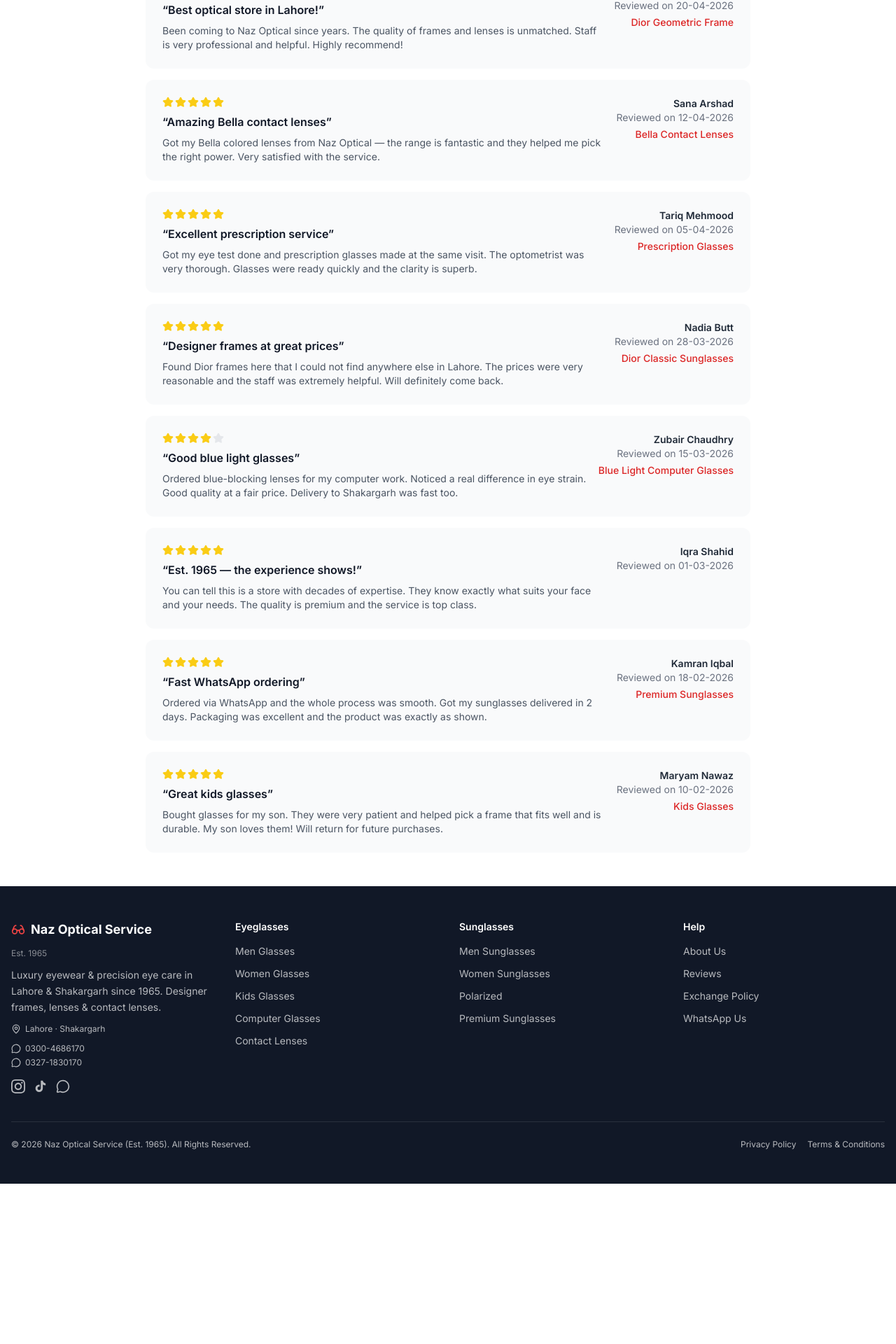
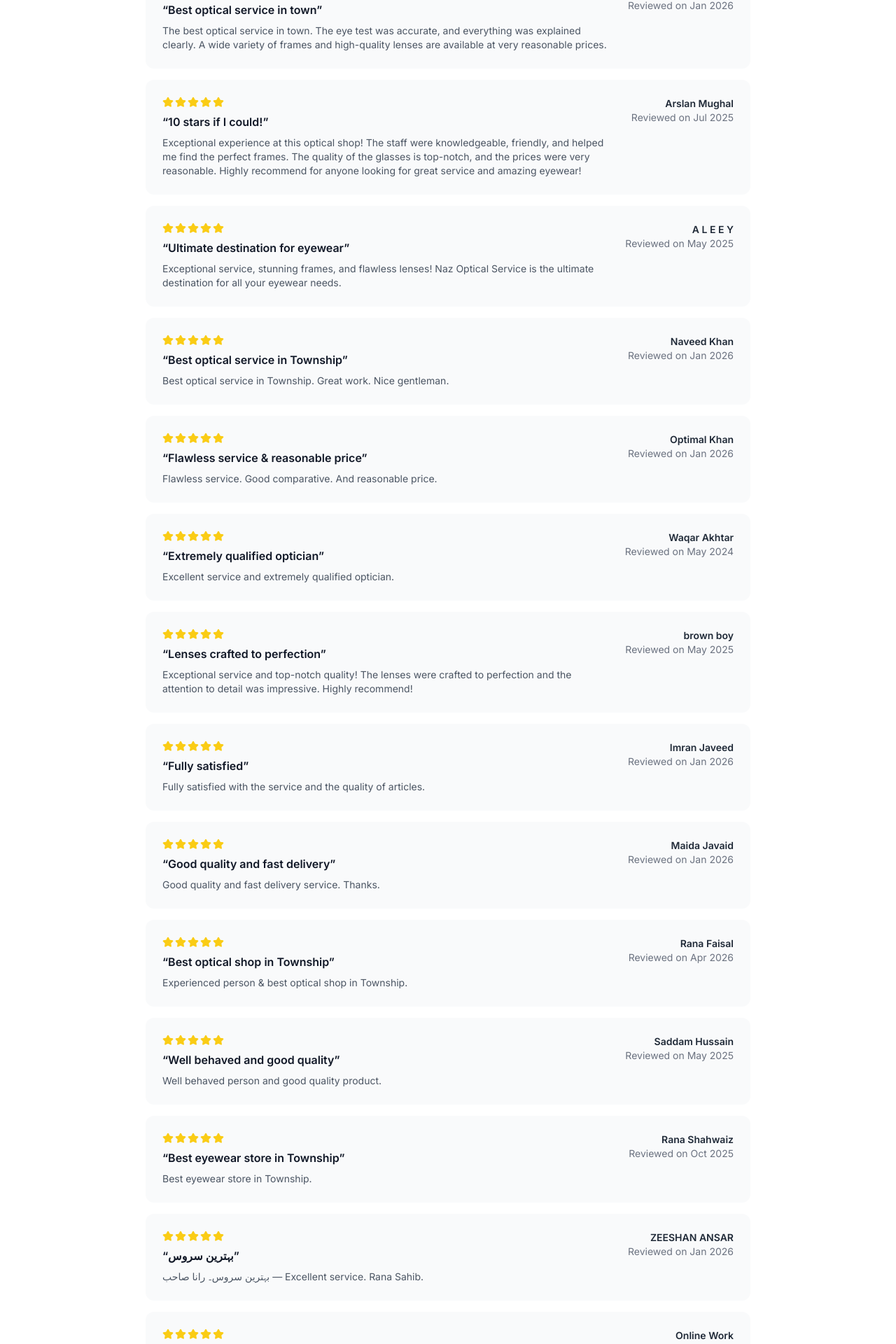
Before and after one commit to zeeshanansir-ai/naz-optical, a Next.js app: page /reviews in a window 1280 px wide. Shown: the part 335-2255 px from the top of the page at 70% size. Before the commit the page ends 2026 px from the top, so only its background shows below. Built offline with nearby package versions, Linux system fonts and the light colour scheme.

Commit message:
feat: replace reviews with real Google reviews from Naz Optical Service

```diff
--- a/src/app/reviews/page.tsx
+++ b/src/app/reviews/page.tsx
@@ -4,14 +4,22 @@ import { SITE_NAME } from '@/lib/constants'
 export const metadata = { title: `Customer Reviews — ${SITE_NAME}` }
 
 const REVIEWS = [
-  { name: 'Ali Hassan',       rating: 5, title: 'Best optical store in Lahore!',       body: 'Been coming to Naz Optical since years. The quality of frames and lenses is unmatched. Staff is very professional and helpful. Highly recommend!',                         product: 'Dior Geometric Frame',        date: '20-04-2026' },
-  { name: 'Sana Arshad',      rating: 5, title: 'Amazing Bella contact lenses',        body: 'Got my Bella colored lenses from Naz Optical — the range is fantastic and they helped me pick the right power. Very satisfied with the service.',                          product: 'Bella Contact Lenses',        date: '12-04-2026' },
-  { name: 'Tariq Mehmood',    rating: 5, title: 'Excellent prescription service',      body: 'Got my eye test done and prescription glasses made at the same visit. The optometrist was very thorough. Glasses were ready quickly and the clarity is superb.',            product: 'Prescription Glasses',        date: '05-04-2026' },
-  { name: 'Nadia Butt',       rating: 5, title: 'Designer frames at great prices',     body: 'Found Dior frames here that I could not find anywhere else in Lahore. The prices were very reasonable and the staff was extremely helpful. Will definitely come back.',     product: 'Dior Classic Sunglasses',     date: '28-03-2026' },
-  { name: 'Zubair Chaudhry',  rating: 4, title: 'Good blue light glasses',            body: 'Ordered blue-blocking lenses for my computer work. Noticed a real difference in eye strain. Good quality at a fair price. Delivery to Shakargarh was fast too.',           product: 'Blue Light Computer Glasses', date: '15-03-2026' },
-  { name: 'Iqra Shahid',      rating: 5, title: 'Est. 1965 — the experience shows!',  body: 'You can tell this is a store with decades of expertise. They know exactly what suits your face and your needs. The quality is premium and the service is top class.',       product: null,                          date: '01-03-2026' },
-  { name: 'Kamran Iqbal',     rating: 5, title: 'Fast WhatsApp ordering',             body: 'Ordered via WhatsApp and the whole process was smooth. Got my sunglasses delivered in 2 days. Packaging was excellent and the product was exactly as shown.',              product: 'Premium Sunglasses',          date: '18-02-2026' },
-  { name: 'Maryam Nawaz',     rating: 5, title: 'Great kids glasses',                 body: 'Bought glasses for my son. They were very patient and helped pick a frame that fits well and is durable. My son loves them! Will return for future purchases.',             product: 'Kids Glasses',                date: '10-02-2026' },
+  { name: 'Muhammad Yousaf', rating: 5, title: 'Best optical service in town',              body: 'The best optical service in town. The eye test was accurate, and everything was explained clearly. A wide variety of frames and high-quality lenses are available at very reasonable prices.',                                                                                              product: null,              date: 'Jan 2026' },
+  { name: 'Arslan Mughal',   rating: 5, title: '10 stars if I could!',                      body: 'Exceptional experience at this optical shop! The staff were knowledgeable, friendly, and helped me find the perfect frames. The quality of the glasses is top-notch, and the prices were very reasonable. Highly recommend for anyone looking for great service and amazing eyewear!',        product: null,              date: 'Jul 2025' },
+  { name: 'A L E E Y',      rating: 5, title: 'Ultimate destination for eyewear',           body: 'Exceptional service, stunning frames, and flawless lenses! Naz Optical Service is the ultimate destination for all your eyewear needs.',                                                                                                                                                   product: null,              date: 'May 2025' },
+  { name: 'Naveed Khan',     rating: 5, title: 'Best optical service in Township',          body: 'Best optical service in Township. Great work. Nice gentleman.',                                                                                                                                                                                                                             product: null,              date: 'Jan 2026' },
+  { name: 'Optimal Khan',    rating: 5, title: 'Flawless service & reasonable price',       body: 'Flawless service. Good comparative. And reasonable price.',                                                                                                                                                                                                                                product: null,              date: 'Jan 2026' },
+  { name: 'Waqar Akhtar',    rating: 5, title: 'Extremely qualified optician',              body: 'Excellent service and extremely qualified optician.',                                                                                                                                                                                                                                       product: null,              date: 'May 2024' },
+  { name: 'brown boy',       rating: 5, title: 'Lenses crafted to perfection',              body: 'Exceptional service and top-notch quality! The lenses were crafted to perfection and the attention to detail was impressive. Highly recommend!',                                                                                                                                            product: null,              date: 'May 2025' },
+  { name: 'Imran Javeed',    rating: 5, title: 'Fully satisfied',                           body: 'Fully satisfied with the service and the quality of articles.',                                                                                                                                                                                                                            product: null,              date: 'Jan 2026' },
+  { name: 'Maida Javaid',    rating: 5, title: 'Good quality and fast delivery',            body: 'Good quality and fast delivery service. Thanks.',                                                                                                                                                                                                                                          product: null,              date: 'Jan 2026' },
+  { name: 'Rana Faisal',     rating: 5, title: 'Best optical shop in Township',             body: 'Experienced person & best optical shop in Township.',                                                                                                                                                                                                                                      product: null,              date: 'Apr 2026' },
+  { name: 'Saddam Hussain',  rating: 5, title: 'Well behaved and good quality',             body: 'Well behaved person and good quality product.',                                                                                                                                                                                                                                            product: null,              date: 'May 2025' },
+  { name: 'Rana Shahwaiz',   rating: 5, title: 'Best eyewear store in Township',            body: 'Best eyewear store in Township.',                                                                                                                                                                                                                                                          product: null,              date: 'Oct 2025' },
+  { name: 'ZEESHAN ANSAR',   rating: 5, title: 'بہترین سروس',                               body: 'بہترین سروس۔ رانا صاحب — Excellent service. Rana Sahib.',                                                                                                                                                                                                                                 product: null,              date: 'Jan 2026' },
+  { name: 'Online Work',     rating: 5, title: 'Experienced in eyeglasses field',           body: 'Experience persons in eyes glasses field.',                                                                                                                                                                                                                                                product: null,              date: 'May 2024' },
+  { name: 'Ali Jamil',       rating: 5, title: 'Best eyewear store',                        body: 'Best eyewear store.',                                                                                                                                                                                                                                                                      product: null,              date: 'May 2024' },
+  { name: 'Happy Shah',      rating: 5, title: 'Best optical shop',                         body: 'Best optical shop.',                                                                                                                                                                                                                                                                       product: null,              date: 'Jun 2025' },
 ]
 
 function Stars({ rating }: { rating: number }) {
```
